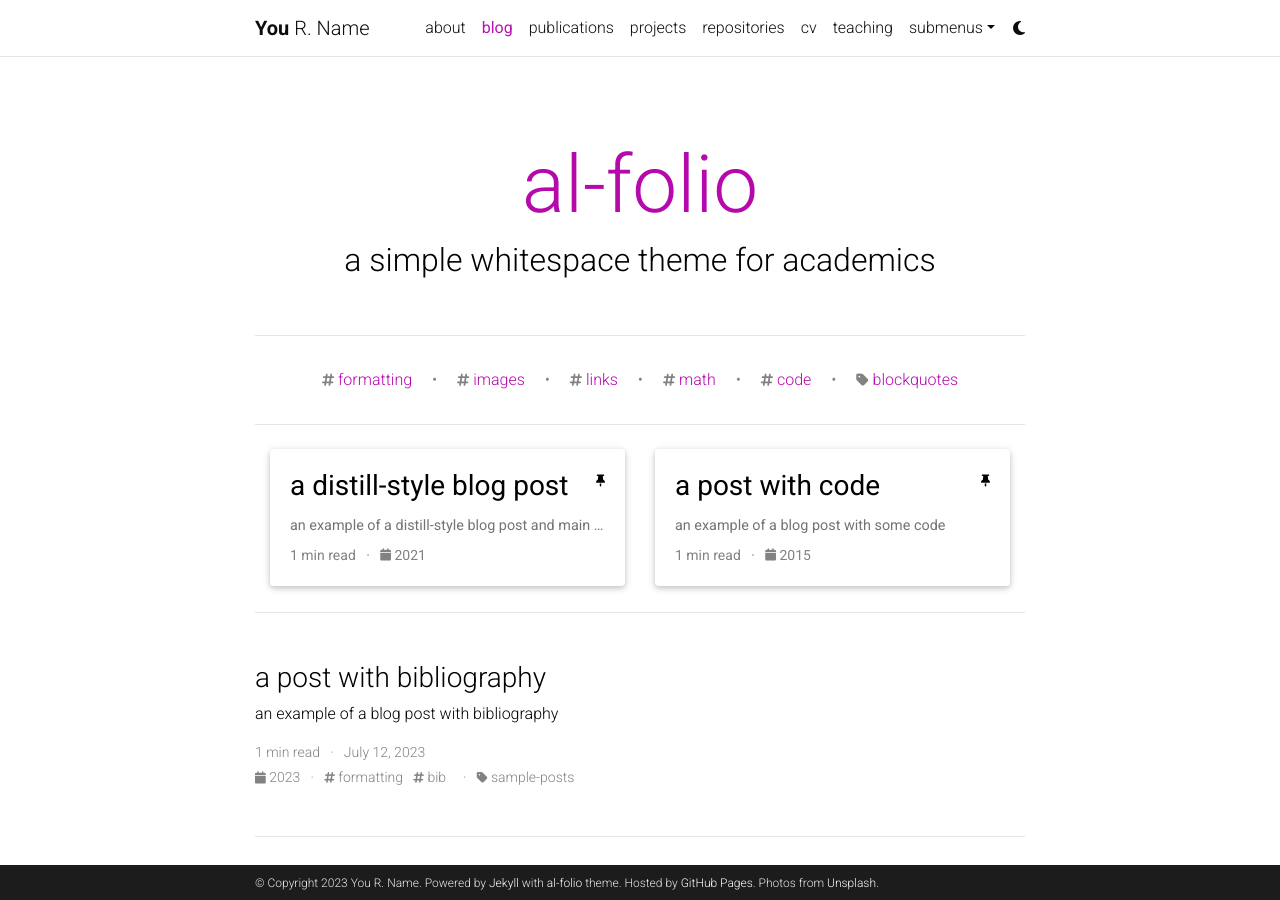
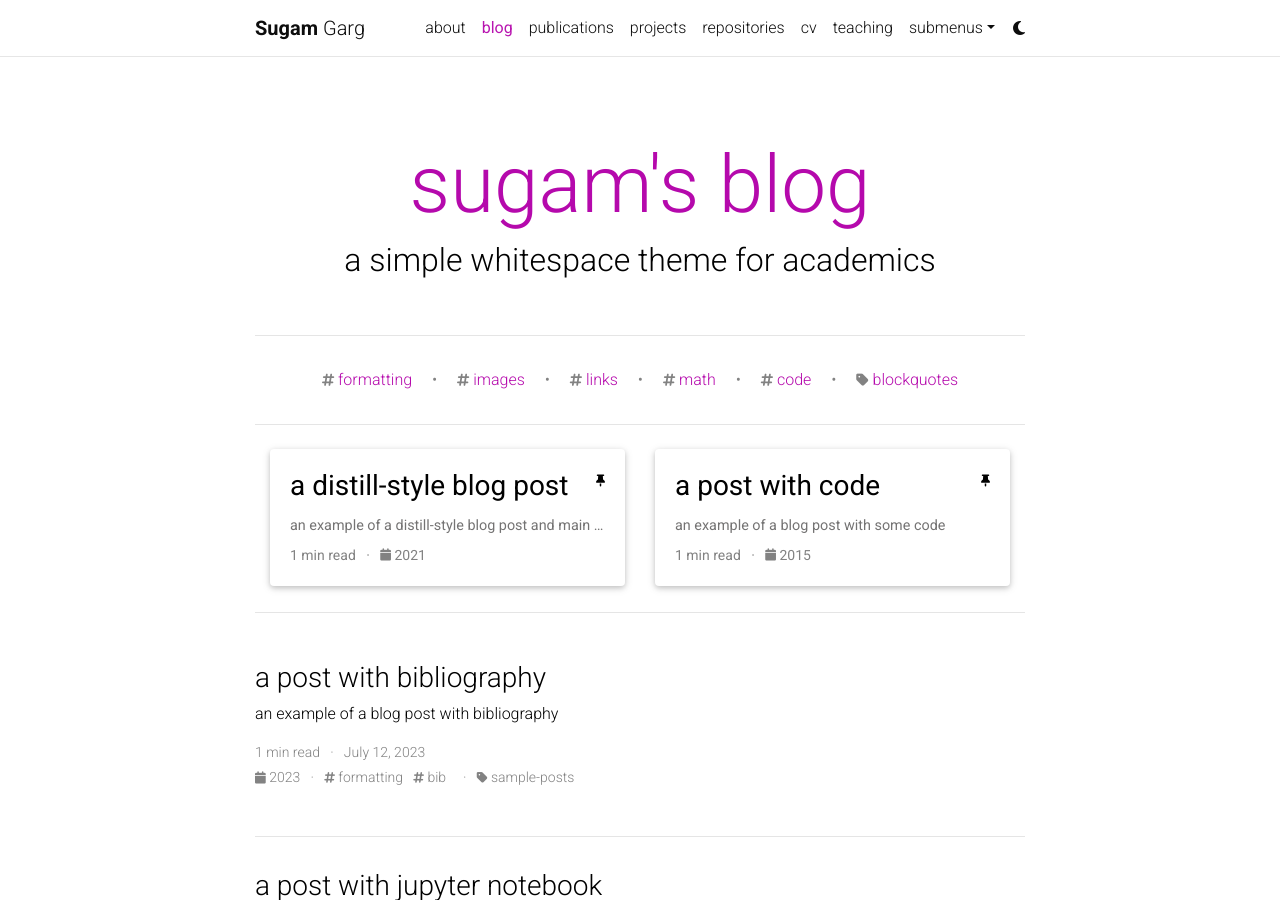
Before and after one commit to sugam11/sugam11.github.io, a Jekyll site: the page built from blog/index.html, in a window 1280 px wide and 900 px high. Built offline with Jekyll 4.4.1, drawn with Linux system fonts in a browser that asks for light colours; the list of posts is cut into pages by our own code; comment, search, counter and statistics services are not loaded; a style sheet for code colours, icons or effects is not loaded; some of the changed text lies outside the part shown.

Commit message:
Updating PII

```diff
--- a/_config.yml
+++ b/_config.yml
@@ -3,17 +3,17 @@
 # -----------------------------------------------------------------------------
 
 title: blank # the website title (if blank, full name will be used instead)
-first_name: You
-middle_name: R.
-last_name: Name
-email: you@example.com
+first_name: Sugam
+middle_name:
+last_name: Garg
+email: sugam110795@gmail.com
 description: > # the ">" symbol means to ignore newlines until "footer_text:"
   A simple, whitespace theme for academics. Based on [*folio](https://github.com/bogoli/-folio) design.
 footer_text: >
   Powered by <a href="https://jekyllrb.com/" target="_blank">Jekyll</a> with <a href="https://github.com/alshedivat/al-folio">al-folio</a> theme.
   Hosted by <a href="https://pages.github.com/" target="_blank">GitHub Pages</a>.
   Photos from <a href="https://unsplash.com" target="_blank">Unsplash</a>.
-keywords: jekyll, jekyll-theme, academic-website, portfolio-website  # add your own keywords or leave empty
+keywords: Sugam Garg, resume, portfolio, website  # add your own keywords or leave empty
 
 lang: en # the language of your site (for example: en, fr, cn, ru, etc.)
 icon: ⚛️  # the emoji used as the favicon (alternatively, provide image name in /assets/img/)
@@ -45,14 +45,14 @@
 # will use title and url fields
 # Take a look to https://github.com/jekyll/jekyll-feed for more customization
 
-rss_icon: true
+rss_icon: false
 
 # -----------------------------------------------------------------------------
 # Layout
 # -----------------------------------------------------------------------------
 
 navbar_fixed: true
-footer_fixed: true
+footer_fixed: false
 
 # Dimensions
 max_width: 800px
@@ -71,11 +71,11 @@
 # Social integration
 # -----------------------------------------------------------------------------
 
-github_username: # your GitHub user name
+github_username: sugam11# your GitHub user name
 gitlab_username: # your GitLab user name
 twitter_username: # your Twitter handle
 mastodon_username: # your mastodon instance+username in the format instance.tld/@username
-linkedin_username: # your LinkedIn user name
+linkedin_username: sugam-garg-400026a7 # your LinkedIn user name
 telegram_username: # your Telegram user name
 scholar_userid: # your Google Scholar ID
 semanticscholar_id: # your Semantic Scholar ID
@@ -107,7 +107,8 @@
 zotero_username: # your zotero username
 
 contact_note: >
-  You can even add a little note about which of these is the best way to reach you.
+  Preferred way to reach out is LinkedIn. Please add a Note if you send me
+  a connection request.
 
 # -----------------------------------------------------------------------------
 # Analytics and search engine verification
@@ -123,7 +124,7 @@
 # Blog
 # -----------------------------------------------------------------------------
 
-blog_name: al-folio # blog_name will be displayed in your blog page
+blog_name: sugam's blog # blog_name will be displayed in your blog page
 blog_nav_title: blog # your blog must have a title for it to be displayed in the nav bar
 blog_description: a simple whitespace theme for academics
 permalink: /blog/:year/:title/
@@ -153,7 +154,7 @@
   lang: en
 
 # Disqus comments (DEPRECATED)
-disqus_shortname: al-folio # put your disqus shortname
+disqus_shortname:  # put your disqus shortname
 # https://help.disqus.com/en/articles/1717111-what-s-a-shortname
 
 # External sources.
```
